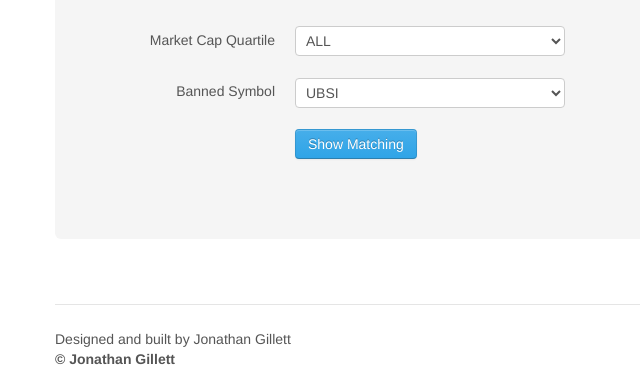
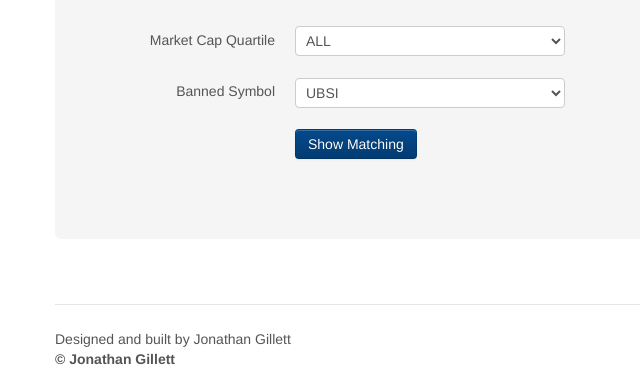
Before and after one commit to gnu-user/finance-research, a PHP site: page / in a window 1280 px wide. Shown: the part 890-1259 px from the top of the page, without its empty margins (0-640 px from the left). Run offline with PHP 8.4, Linux system fonts and the light colour scheme; data that the repository does not hold is empty.

Commit message:
Added the finishing touches to the matching process figure

```diff
--- a/vignette/templates/matching_interactive.php
+++ b/vignette/templates/matching_interactive.php
@@ -70,7 +70,7 @@
         </div>
         <div class="control-group">
           <div class="controls">
-            <button class="btn btn-primary" id="match">Show Matching</button>
+            <button class="btn btn-inverse" id="match">Show Matching</button>
           </div>
         </div>
       </form>
```
